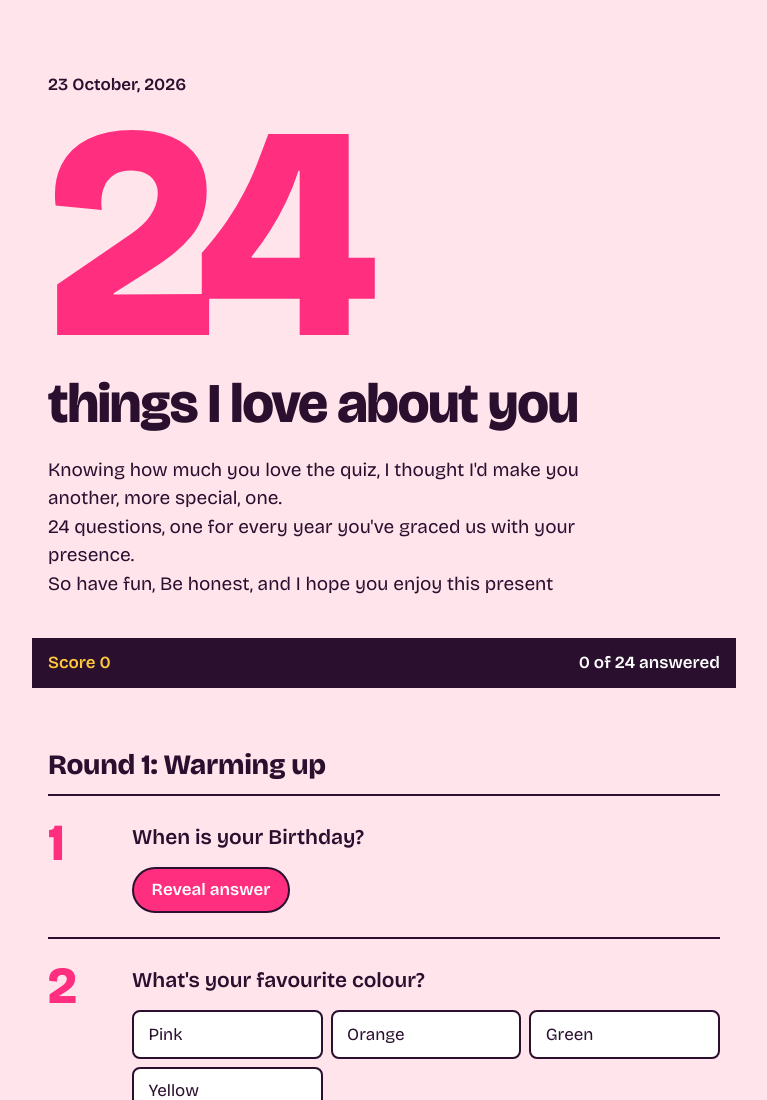
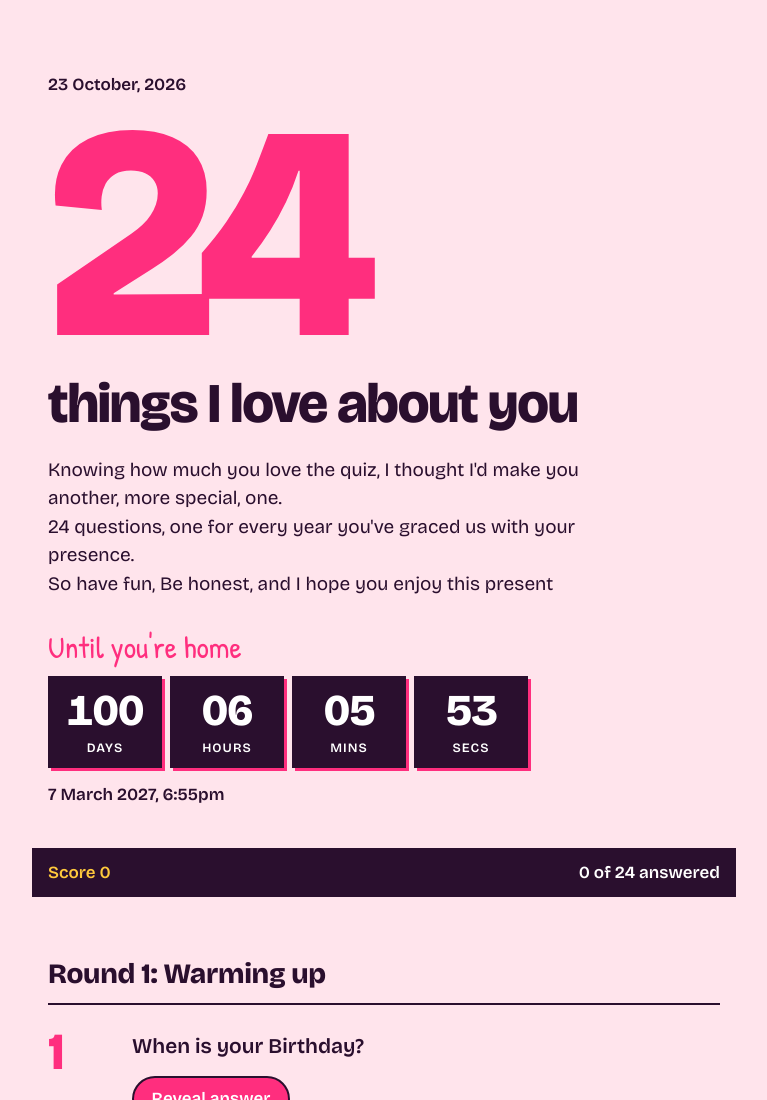
Before and after one commit to NicholasPrice19/CharlottesBDAY, a plain HTML site: page index.html in a window 1280 px wide. Shown: the top 1100 px of the page, without its empty margins (256-1023 px from the left). Drawn offline with nearby package versions, Linux system fonts and the light colour scheme.

Commit message:
Refactor countdown HTML structure and script

```diff
--- a/index.html
+++ b/index.html
@@ -554,6 +554,11 @@ main {
   margin: 0.9rem 0 0;
   font-weight: 600;
 }
+.countdown--top { margin-top: 2rem; max-width: 30rem; }
+.countdown--top .countdown__label { color: var(--pink); }
+.countdown--top .countdown__unit { color: var(--paper); box-shadow: 3px 3px 0 var(--pink); }
+.countdown--top .countdown__num { font-size: clamp(1.75rem, 8vw, 2.75rem); }
+
 .countdown__done {
   margin: 0;
   font-size: 2.25rem;
@@ -600,6 +605,7 @@ main {
       <span class="hero__line">things I love about you</span>
     </h1>
     <p class="hero__intro" id="intro"></p>
+    <div class="countdown countdown--top" hidden></div>
   </header>
 
   <div class="tally" role="status" aria-live="polite">
@@ -614,17 +620,7 @@ main {
     <p class="finale__verdict" id="finale-verdict"></p>
     <div class="finale__letter" id="finale-letter"></div>
 
-    <div class="countdown" id="countdown" hidden>
-      <p class="countdown__label" id="countdown-label"></p>
-      <div class="countdown__grid" id="countdown-grid">
-        <div class="countdown__unit"><span class="countdown__num" id="cd-days">0</span><span class="countdown__name">Days</span></div>
-        <div class="countdown__unit"><span class="countdown__num" id="cd-hours">0</span><span class="countdown__name">Hours</span></div>
-        <div class="countdown__unit"><span class="countdown__num" id="cd-mins">0</span><span class="countdown__name">Mins</span></div>
-        <div class="countdown__unit"><span class="countdown__num" id="cd-secs">0</span><span class="countdown__name">Secs</span></div>
-      </div>
-      <p class="countdown__date" id="countdown-date"></p>
-      <p class="countdown__done" id="countdown-done" hidden></p>
-    </div>
+    <div class="countdown" hidden></div>
   </section>
 
   <footer class="footer">
@@ -895,24 +891,39 @@ main {
     var cd = QUIZ.countdown;
     var target = cd && cd.until ? new Date(cd.until).getTime() : NaN;
     if (isNaN(target)) return;
-    document.getElementById("countdown").hidden = false;
-    document.getElementById("countdown-label").textContent = cd.label || "";
-    document.getElementById("countdown-date").textContent = cd.dateLabel || "";
-    var ids = ["cd-days", "cd-hours", "cd-mins", "cd-secs"].map(function (id) { return document.getElementById(id); });
+    var names = ["Days", "Hours", "Mins", "Secs"];
+    var boxes = Array.prototype.map.call(document.querySelectorAll(".countdown"), function (box) {
+      box.appendChild(el("p", "countdown__label", cd.label || ""));
+      var grid = el("div", "countdown__grid");
+      var nums = names.map(function (name) {
+        var unit = el("div", "countdown__unit");
+        var num = el("span", "countdown__num", "0");
+        unit.appendChild(num);
+        unit.appendChild(el("span", "countdown__name", name));
+        grid.appendChild(unit);
+        return num;
+      });
+      box.appendChild(grid);
+      var date = el("p", "countdown__date", cd.dateLabel || "");
+      var done = el("p", "countdown__done", cd.doneText || "");
+      done.hidden = true;
+      box.appendChild(date);
+      box.appendChild(done);
+      box.hidden = false;
+      return { grid: grid, nums: nums, date: date, done: done };
+    });
     var timer;
     function tick() {
       var left = Math.floor((target - Date.now()) / 1000);
       if (left <= 0) {
         clearInterval(timer);
-        document.getElementById("countdown-grid").hidden = true;
-        document.getElementById("countdown-date").hidden = true;
-        var done = document.getElementById("countdown-done");
-        done.textContent = cd.doneText || "";
-        done.hidden = false;
+        boxes.forEach(function (b) { b.grid.hidden = true; b.date.hidden = true; b.done.hidden = false; });
         return;
       }
       var parts = [Math.floor(left / 86400), Math.floor(left / 3600) % 24, Math.floor(left / 60) % 60, left % 60];
-      parts.forEach(function (v, k) { ids[k].textContent = k ? String(v).padStart(2, "0") : String(v); });
+      boxes.forEach(function (b) {
+        parts.forEach(function (v, k) { b.nums[k].textContent = k ? String(v).padStart(2, "0") : String(v); });
+      });
     }
     tick();
     timer = setInterval(tick, 1000);
```
